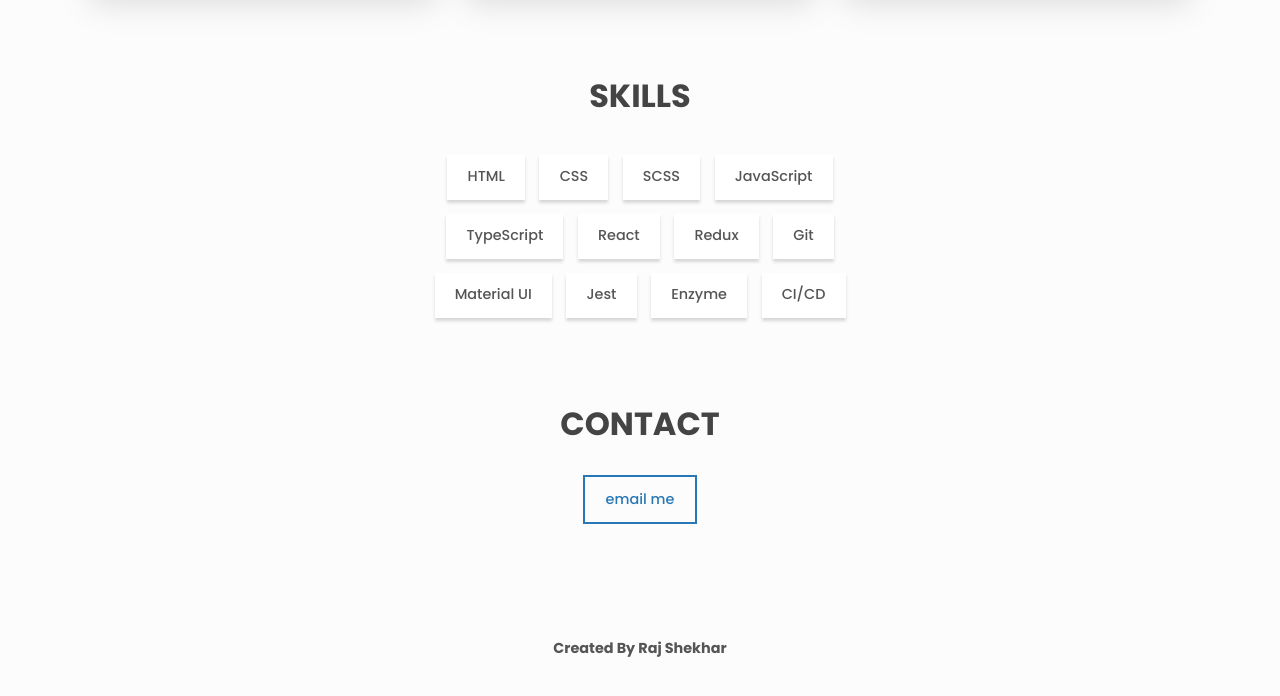
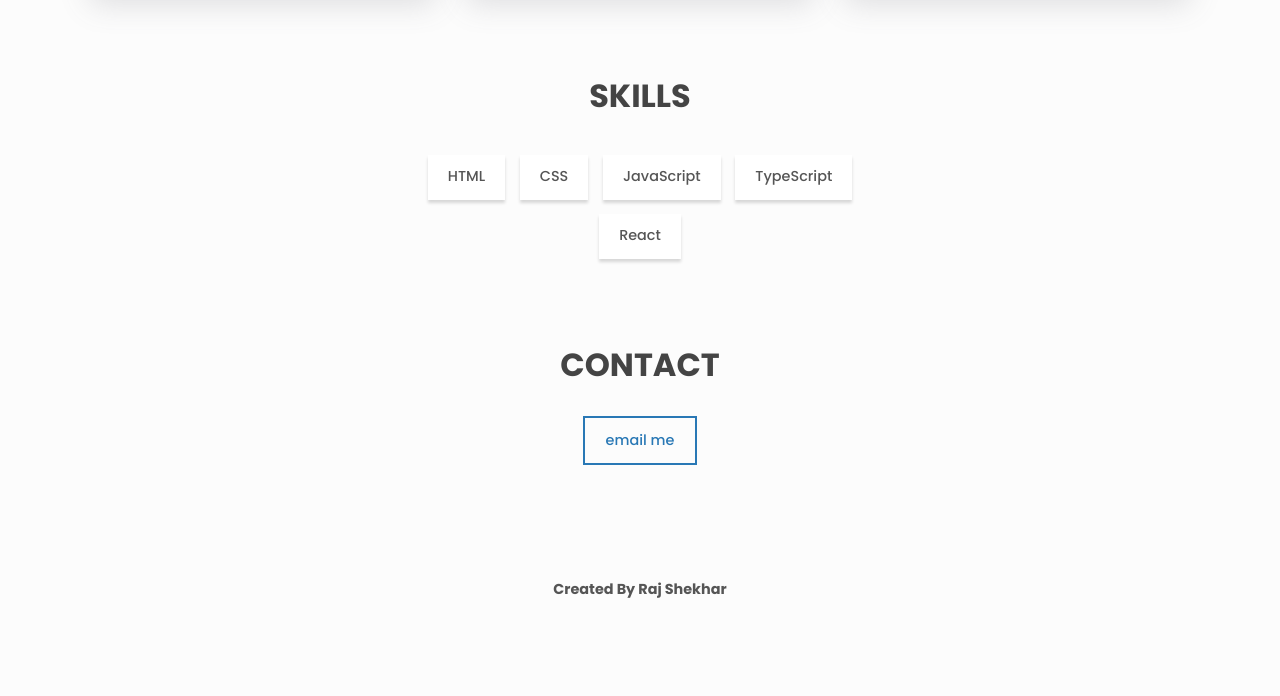
Before and after one commit to LuK-CZT/ppp-portfolio, a plain HTML site: page index.html in a window 1280 px wide. Shown: the part 1056-1752 px from the top of the page. After the commit the page ends 1705 px from the top, so only its background shows below. Drawn offline with Linux system fonts and the light colour scheme.

Commit message:
1st change

```diff
--- a/index.html
+++ b/index.html
@@ -15,13 +15,13 @@
       crossorigin="anonymous"
     ></script>
     <link rel="stylesheet" href="styles.css" />
-    <title>Raj Shekhar</title>
+    <title>Lucas Crouzet</title>
   </head>
   <body class="light" id="top">
     <header class="header center">
       <h3>
         <a href="https://rajshekhar26.github.io/cleanfolio-minimal" class="link"
-          >RS.</a
+          >LC.</a
         >
       </h3>
 
@@ -188,23 +188,16 @@
         <ul class="skills__list">
           <li class="skills__list-item btn btn--plain">HTML</li>
           <li class="skills__list-item btn btn--plain">CSS</li>
-          <li class="skills__list-item btn btn--plain">SCSS</li>
           <li class="skills__list-item btn btn--plain">JavaScript</li>
           <li class="skills__list-item btn btn--plain">TypeScript</li>
           <li class="skills__list-item btn btn--plain">React</li>
-          <li class="skills__list-item btn btn--plain">Redux</li>
-          <li class="skills__list-item btn btn--plain">Git</li>
-          <li class="skills__list-item btn btn--plain">Material UI</li>
-          <li class="skills__list-item btn btn--plain">Jest</li>
-          <li class="skills__list-item btn btn--plain">Enzyme</li>
-          <li class="skills__list-item btn btn--plain">CI/CD</li>
         </ul>
       </section>
 
       <!-- Contact -->
       <section class="section contact center" id="contact">
         <h2 class="section__title">Contact</h2>
-        <a href="mailto:rjshekhar.official@gmail.com">
+        <a href="mailto:lucas.crouzet@etu.umontpellier.fr">
           <span class="btn btn--outline">Email me</span>
         </a>
       </section>
```
Also changed, not shown: 2 other files.
